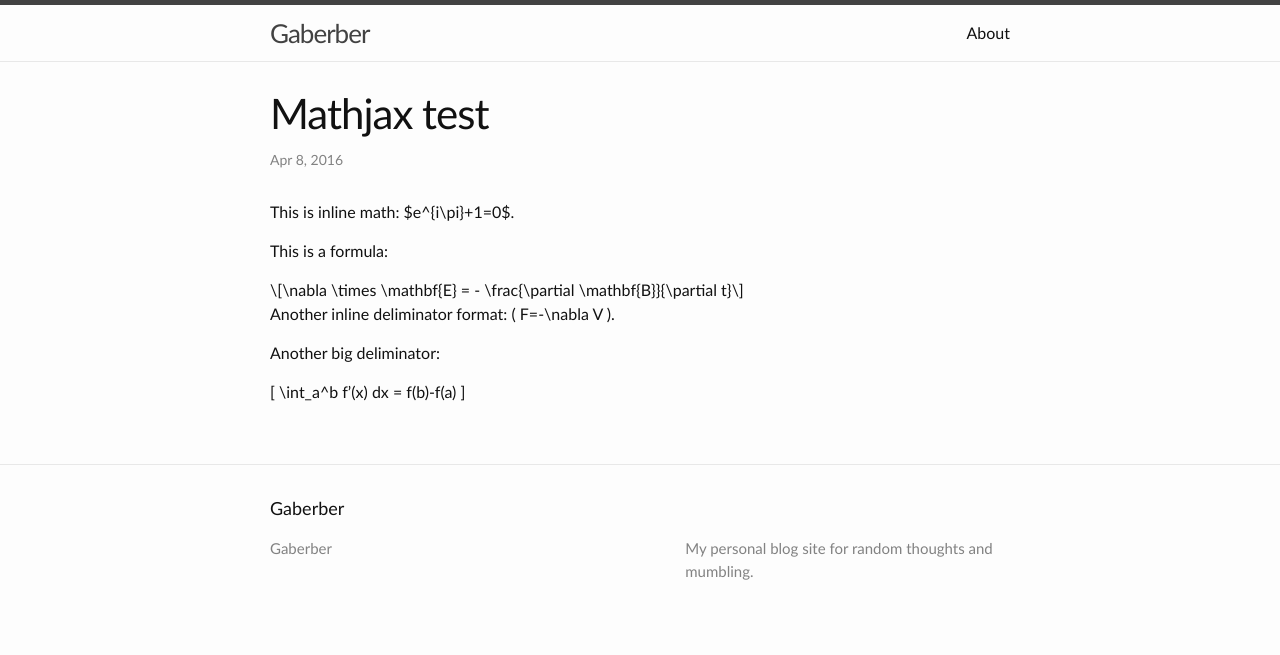
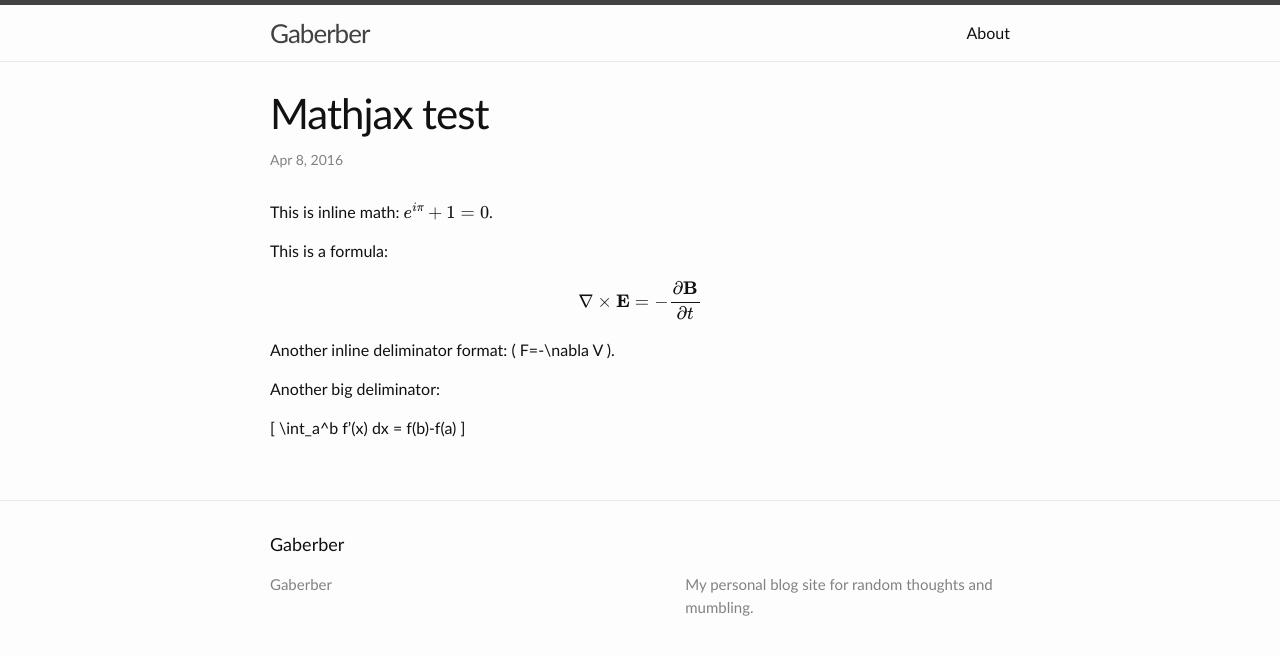
Before and after one commit to gaberber/gaberber.github.io, a Jekyll site: the page built from _posts/2016-04-08-mathjax.md, in a window 1280 px wide. Shown: the top 655 px of the page. Built offline with Jekyll 4.4.1, drawn with Linux system fonts in a browser that asks for light colours; formulas are drawn with MathJax 3; part of the change alters nothing that is shown.

```diff
--- a/_includes/head.html
+++ b/_includes/head.html
@@ -15,7 +15,7 @@
     tex2jax: {inlineMath: [['$','$'], ['\\(','\\)']]}
   });
   </script>
-  <script type="text/javascript" async src="path-to-mathjax/MathJax.js?config=TeX-AMS_CHTML"></script>
+  <script type="text/javascript" async src="http://cdn.mathjax.org/mathjax/latest/MathJax.js?config=TeX-AMS_CHTML"></script>
 
 
 </head>
```
